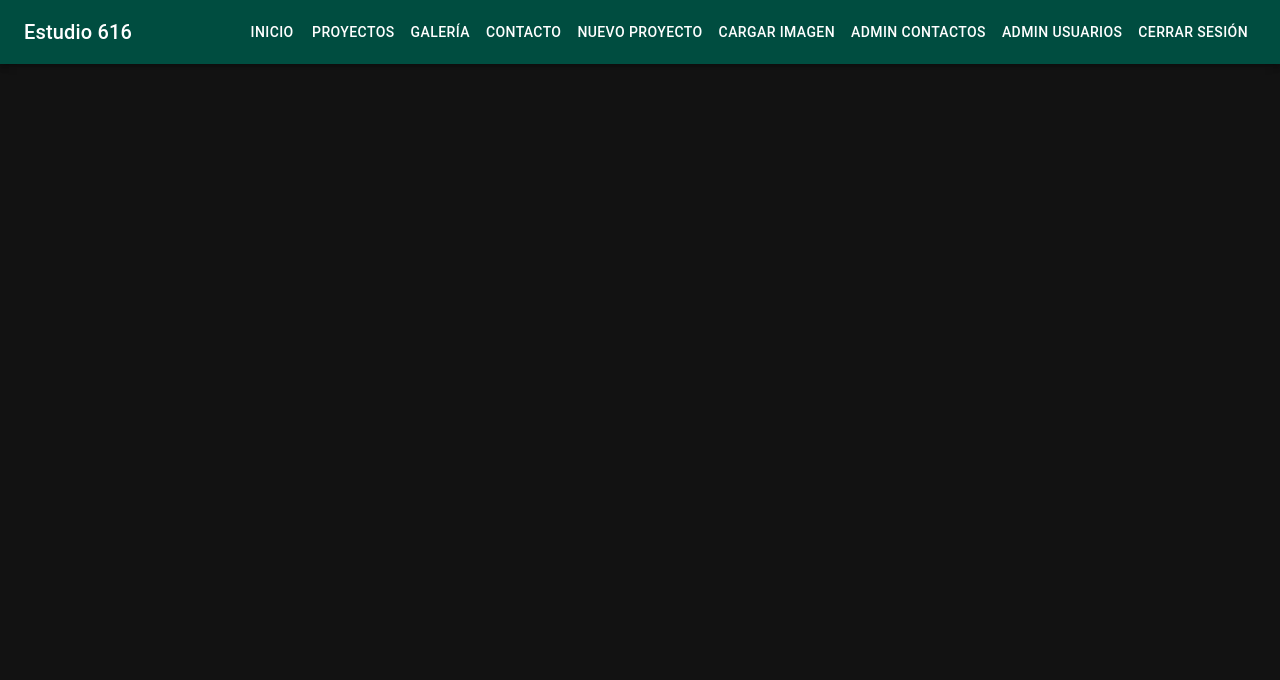
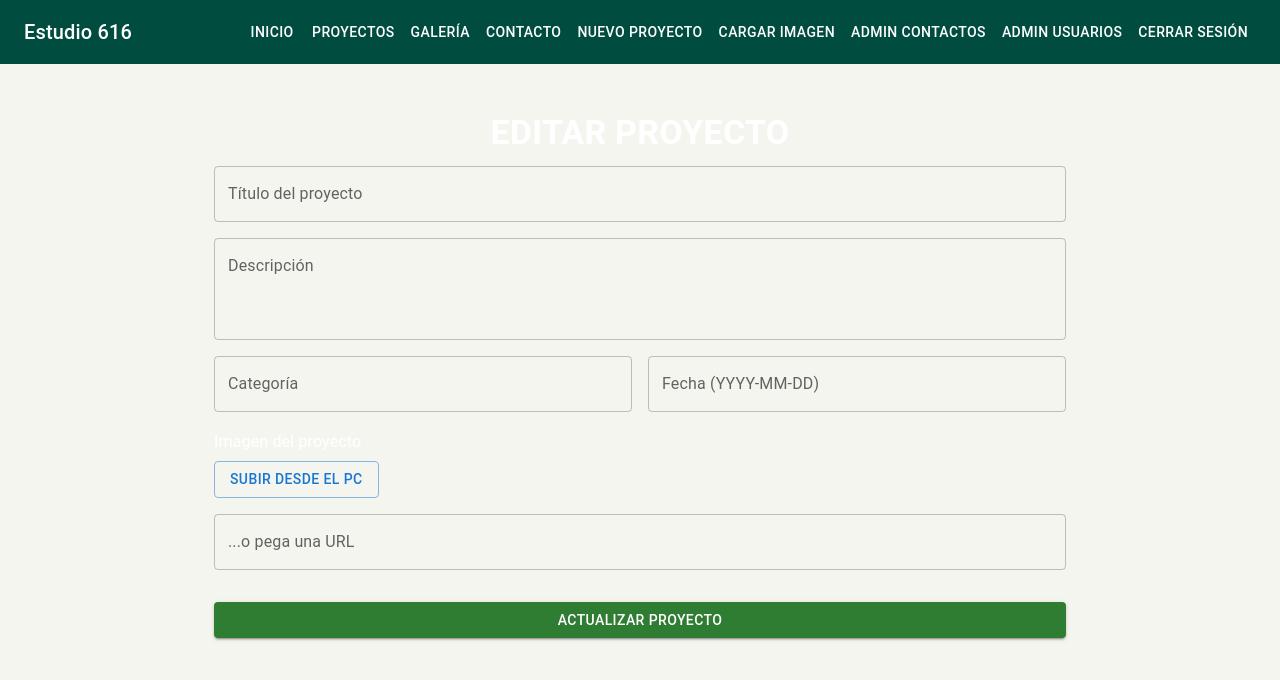
Before and after one commit to Parukc/Estudio_616_Frontend, a React (Vite) app: page /editar-proyecto/1 in a window 1280 px wide. Shown: the top 680 px of the page. Built offline with nearby package versions, Linux system fonts and the light colour scheme; no server answers; sample sign-in values are in the browser's storage.

Commit message:
arreglo intento 7

```diff
--- a/src/App.tsx
+++ b/src/App.tsx
@@ -15,7 +15,8 @@ import PrivateRoute from './components/PrivateRoute';
 import UserDashboard from './pages/UserDashboard';
 import CreateAdmin from './pages/CreateAdmin';
 import AdminUsuarios from './pages/AdminUsuarios';
-import AdminProyectos from './pages/AdminProyectos'; // ✅ NUEVA importación
+import AdminProyectos from './pages/AdminProyectos';
+import EditarProyecto from './pages/EditarProyecto'; // ✅ IMPORTACIÓN NUEVA
 
 function App() {
   return (
@@ -99,6 +100,14 @@ function App() {
             </AdminRoute>
           }
         />
+        <Route
+          path="/editar-proyecto/:id"
+          element={
+            <AdminRoute>
+              <EditarProyecto />
+            </AdminRoute>
+          }
+        />
       </Routes>
     </>
   );
--- a/src/pages/AdminProyectos.tsx
+++ b/src/pages/AdminProyectos.tsx
@@ -1,69 +1,113 @@
 import React, { useEffect, useState } from 'react';
-import { Container, Typography, Button } from '@mui/material';
-import ProjectForm from '../components/ProjectForm';
-import ProjectTable from '../components/ProjectTable';
+import {
+  Box,
+  Button,
+  Typography,
+  Grid,
+  Card,
+  CardContent,
+  CardMedia,
+  Container,
+  Snackbar,
+  Alert
+} from '@mui/material';
+import { useNavigate } from 'react-router-dom';
 import API from '../api';
-import { Project } from '../types/project';
 
 const AdminProyectos = () => {
-  const [projects, setProjects] = useState<Project[]>([]);
-  const [editingProject, setEditingProject] = useState<Project | null>(null);
-  const [showForm, setShowForm] = useState(false);
+  const navigate = useNavigate();
+  const [projects, setProjects] = useState([]);
+  const [openSnackbar, setOpenSnackbar] = useState(false);
+  const [message, setMessage] = useState('');
 
+  useEffect(() => {
     const fetchProjects = async () => {
       try {
         const res = await API.get('/projects');
         setProjects(res.data);
-    } catch (err) {
-      console.error('Error al obtener proyectos', err);
+      } catch (error) {
+        console.error('Error al obtener proyectos:', error);
       }
     };
 
-  useEffect(() => {
     fetchProjects();
   }, []);
 
-  const handleEdit = (project: Project) => {
-    setEditingProject(project);
-    setShowForm(true);
-  };
-
   const handleDelete = async (id: number) => {
     const confirmDelete = window.confirm('¿Estás seguro de eliminar este proyecto?');
-    if (confirmDelete) {
+    if (!confirmDelete) return;
+
     try {
       await API.delete(`/projects/${id}`);
-        fetchProjects();
+      setProjects(projects.filter((p: any) => p.id !== id));
+      setMessage('Proyecto eliminado exitosamente');
+      setOpenSnackbar(true);
     } catch (error) {
-        console.error('Error al eliminar proyecto', error);
-      }
+      console.error('Error al eliminar proyecto:', error);
+      alert('No se pudo eliminar el proyecto.');
     }
   };
 
-  const handleFormClose = () => {
-    setEditingProject(null);
-    setShowForm(false);
-    fetchProjects();
-  };
+  return (
+    <Box sx={{ bgcolor: '#fefefe', minHeight: '100vh', color: 'black' }}>
+      <Container sx={{ py: 6 }}>
+        <Typography variant="h4" gutterBottom textAlign="center" fontWeight="bold">
+          ADMINISTRACIÓN DE PROYECTOS
+        </Typography>
 
-  return (
-    <Container>
-      <Typography variant="h4" sx={{ my: 3 }}>Administrar Proyectos</Typography>
-      <Button variant="contained" onClick={() => setShowForm(true)} sx={{ mb: 2 }}>
-        Agregar Proyecto
-      </Button>
-      <ProjectTable
-        projects={projects}
-        onEdit={handleEdit}
-        onDelete={handleDelete}
-      />
-      {showForm && (
-        <ProjectForm
-          project={editingProject}
-          onClose={handleFormClose}
+        <Grid container spacing={4} sx={{ mt: 2 }}>
+          {projects.map((project: any) => (
+            <Grid item xs={12} sm={6} md={4} key={project.id}>
+              <Card>
+                {project.image && (
+                  <CardMedia
+                    component="img"
+                    height="200"
+                    image={project.image}
+                    alt={project.title}
                   />
                 )}
+                <CardContent>
+                  <Typography variant="h6" gutterBottom>
+                    {project.title}
+                  </Typography>
+                  <Typography variant="body2">{project.category}</Typography>
+                  <Typography variant="caption" color="text.secondary">
+                    {project.date}
+                  </Typography>
+
+                  <Box sx={{ mt: 2, display: 'flex', justifyContent: 'space-between' }}>
+                    <Button
+                      size="small"
+                      variant="outlined"
+                      color="primary"
+                      onClick={() => navigate(`/editar-proyecto/${project.id}`)}
+                    >
+                      Editar
+                    </Button>
+                    <Button
+                      size="small"
+                      variant="outlined"
+                      color="error"
+                      onClick={() => handleDelete(project.id)}
+                    >
+                      Eliminar
+                    </Button>
+                  </Box>
+                </CardContent>
+              </Card>
+            </Grid>
+          ))}
+        </Grid>
       </Container>
+
+      {/* Snackbar de éxito */}
+      <Snackbar open={openSnackbar} autoHideDuration={3000} onClose={() => setOpenSnackbar(false)}>
+        <Alert severity="success" sx={{ width: '100%' }}>
+          {message}
+        </Alert>
+      </Snackbar>
+    </Box>
   );
 };
 
--- /dev/null
+++ b/src/pages/EditarProyecto.tsx
@@ -0,0 +1,176 @@
+import React, { useEffect, useState } from 'react';
+import {
+  Container, TextField, Button, Typography, Box, Grid, Snackbar, Alert
+} from '@mui/material';
+import { useNavigate, useParams } from 'react-router-dom';
+import API from '../api';
+
+const EditarProyecto = () => {
+  const navigate = useNavigate();
+  const { id } = useParams(); // ← ID del proyecto desde la URL
+  const [form, setForm] = useState({
+    title: '',
+    description: '',
+    image: '',
+    date: '',
+    category: '',
+  });
+
+  const [previewImage, setPreviewImage] = useState('');
+  const [openSnackbar, setOpenSnackbar] = useState(false);
+
+  useEffect(() => {
+    const fetchProject = async () => {
+      try {
+        const res = await API.get(`/projects/${id}`);
+        setForm(res.data);
+        setPreviewImage(res.data.image);
+      } catch (error) {
+        console.error('Error al cargar proyecto:', error);
+        alert('No se pudo cargar el proyecto.');
+      }
+    };
+
+    fetchProject();
+  }, [id]);
+
+  const handleChange = (e: React.ChangeEvent<HTMLInputElement>) => {
+    const { name, value, files } = e.target;
+
+    if (name === 'image' && files && files[0]) {
+      const file = files[0];
+      const reader = new FileReader();
+      reader.onloadend = () => {
+        if (typeof reader.result === 'string') {
+          setPreviewImage(reader.result);
+          setForm({ ...form, image: reader.result });
+        }
+      };
+      reader.readAsDataURL(file);
+    } else {
+      setForm({ ...form, [name]: value });
+
+      // Vista previa si es URL
+      if (name === 'image' && value.startsWith('http')) {
+        setPreviewImage(value);
+      }
+    }
+  };
+
+  const handleUpdate = async () => {
+    if (!form.title || !form.description || !form.image) {
+      alert("Completa título, descripción e imagen.");
+      return;
+    }
+
+    try {
+      await API.put(`/projects/${id}`, form);
+      setOpenSnackbar(true);
+      setTimeout(() => navigate('/projects'), 2000);
+    } catch (err) {
+      console.error('Error al actualizar el proyecto:', err);
+      alert("Ocurrió un error al actualizar.");
+    }
+  };
+
+  return (
+    <Box sx={{ bgcolor: '#f5f5f0', minHeight: '100vh' }}>
+      <Container maxWidth="md" sx={{ py: 6 }}>
+        <Typography variant="h4" gutterBottom sx={{ fontWeight: 'bold', textAlign: 'center' }}>
+          EDITAR PROYECTO
+        </Typography>
+
+        <Grid container spacing={2}>
+          <Grid item xs={12}>
+            <TextField
+              fullWidth
+              label="Título del proyecto"
+              name="title"
+              value={form.title}
+              onChange={handleChange}
+            />
+          </Grid>
+          <Grid item xs={12}>
+            <TextField
+              fullWidth
+              label="Descripción"
+              name="description"
+              value={form.description}
+              onChange={handleChange}
+              multiline
+              rows={3}
+            />
+          </Grid>
+          <Grid item xs={12} sm={6}>
+            <TextField
+              fullWidth
+              label="Categoría"
+              name="category"
+              value={form.category}
+              onChange={handleChange}
+            />
+          </Grid>
+          <Grid item xs={12} sm={6}>
+            <TextField
+              fullWidth
+              label="Fecha (YYYY-MM-DD)"
+              name="date"
+              value={form.date}
+              onChange={handleChange}
+            />
+          </Grid>
+          <Grid item xs={12}>
+            <Typography variant="subtitle1" gutterBottom>
+              Imagen del proyecto
+            </Typography>
+            <Button variant="outlined" component="label" sx={{ mb: 2 }}>
+              Subir desde el PC
+              <input type="file" hidden name="image" accept="image/*" onChange={handleChange} />
+            </Button>
+            <TextField
+              fullWidth
+              label="...o pega una URL"
+              name="image"
+              value={form.image}
+              onChange={handleChange}
+            />
+          </Grid>
+
+          {/* Vista previa */}
+          {previewImage && (
+            <Grid item xs={12}>
+              <Box sx={{ textAlign: 'center', mt: 2 }}>
+                <img
+                  src={previewImage}
+                  alt="Vista previa"
+                  style={{ maxWidth: '100%', borderRadius: '8px' }}
+                />
+              </Box>
+            </Grid>
+          )}
+
+          <Grid item xs={12}>
+            <Button
+              variant="contained"
+              color="success"
+              fullWidth
+              sx={{ mt: 2 }}
+              onClick={handleUpdate}
+            >
+              ACTUALIZAR PROYECTO
+            </Button>
+          </Grid>
+        </Grid>
+      </Container>
+
+      {/* Snackbar de éxito */}
+      <Snackbar open={openSnackbar} autoHideDuration={3000}>
+        <Alert severity="success" sx={{ width: '100%' }}>
+          Proyecto actualizado exitosamente.
+        </Alert>
+      </Snackbar>
+    </Box>
+  );
+};
+
+export default EditarProyecto;
```
Lines whose indentation alone changed are shown as unchanged.
